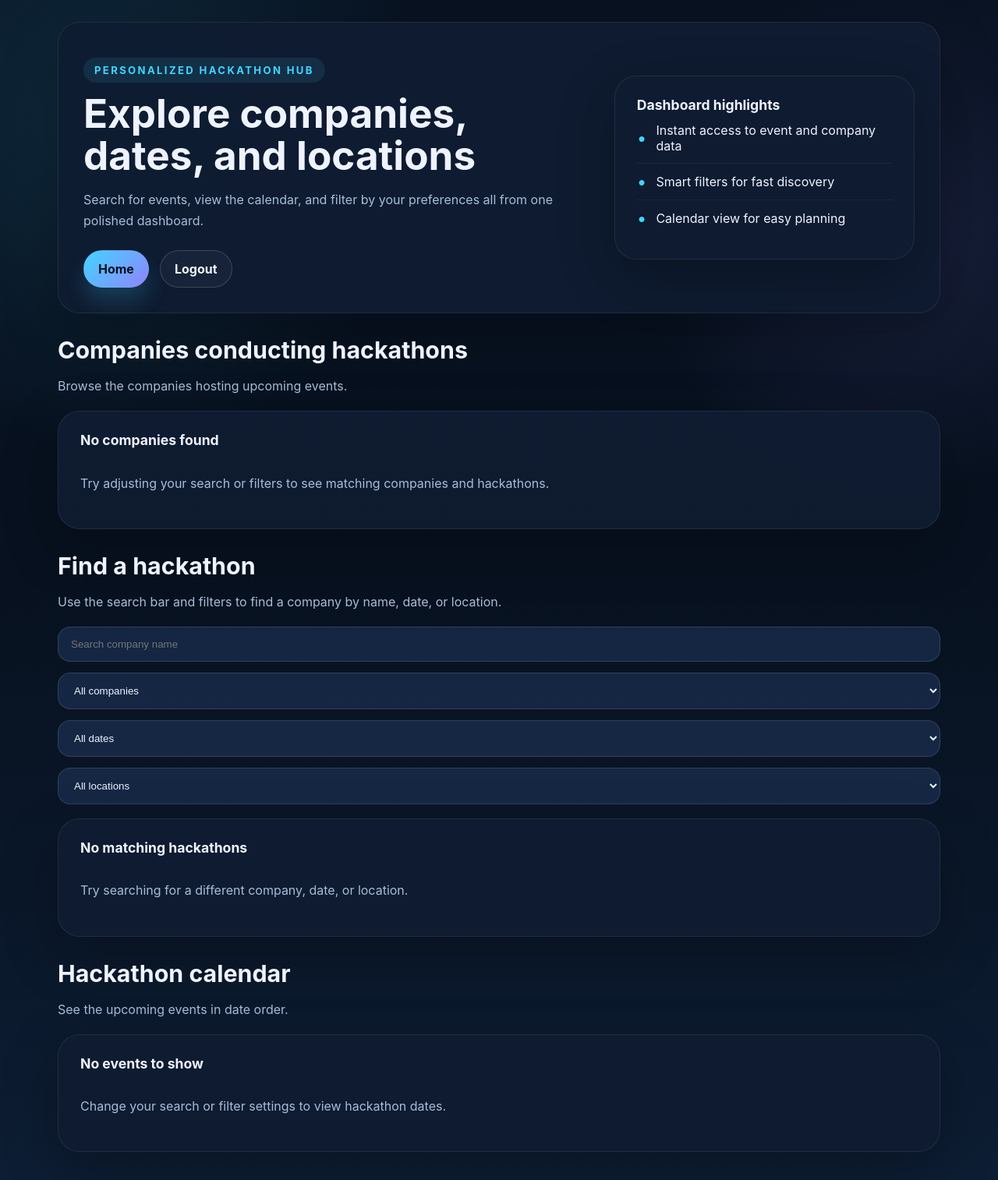
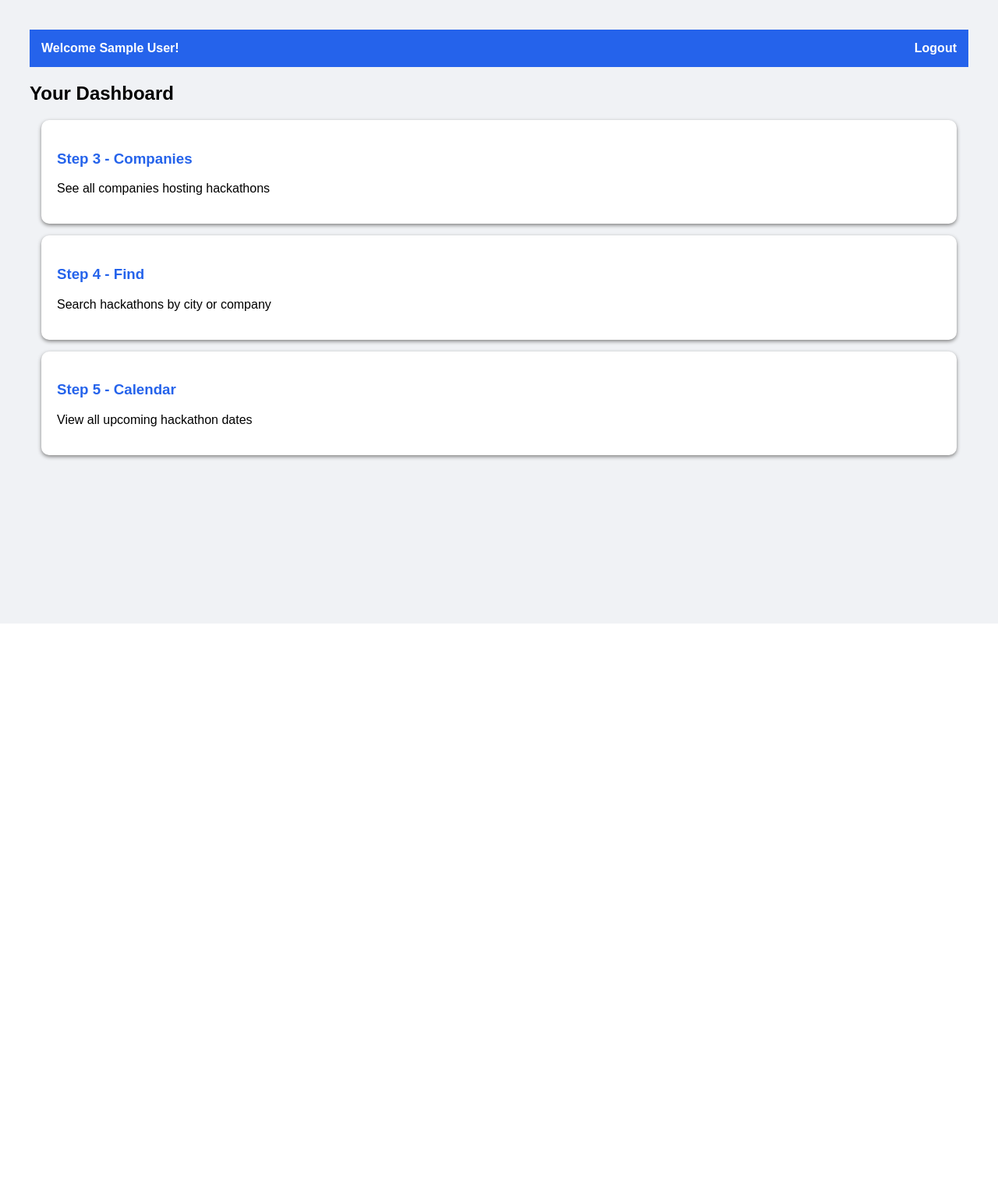
Before and after one commit to mudavathlalitha916/hack---tracker, a Flask app: page /dashboard in a window 1280 px wide. Shown: the whole page at 78% size. After the commit the page ends 800 px from the top, so only its background shows below. Run offline with Flask 3, Linux system fonts and the light colour scheme; the visitor is signed in with stand-in values (Sample User, id 1).

Commit message:
Redesign dashboard layout and navigation

```diff
--- a/templates/dashboard.html
+++ b/templates/dashboard.html
@@ -1,71 +1,21 @@
 <!DOCTYPE html>
-<html lang="en">
-  <head>
-    <meta charset="UTF-8" />
-    <meta name="viewport" content="width=device-width, initial-scale=1.0" />
-    <title>Dashboard | Hackathon Tracker</title>
-    <link rel="stylesheet" href="/static/styles.css" />
-  </head>
-  <body>
-    <div class="page-shell">
-      <header class="hero compact-hero" style="padding: 32px;">
-        <div>
-          <p class="eyebrow">Personalized hackathon hub</p>
-          <h1>Explore companies, dates, and locations</h1>
-          <p class="hero-text">Search for events, view the calendar, and filter by your preferences all from one polished dashboard.</p>
-          <div class="hero-actions">
-            <a class="btn primary" href="/">Home</a>
-            <a class="btn secondary" href="/login">Logout</a>
-          </div>
-        </div>
-        <div class="hero-card">
-          <h3>Dashboard highlights</h3>
-          <ul>
-            <li>Instant access to event and company data</li>
-            <li>Smart filters for fast discovery</li>
-            <li>Calendar view for easy planning</li>
-          </ul>
-        </div>
-      </header>
-
-      <main>
-        <section class="section">
-          <div class="section-heading">
-            <h2>Companies conducting hackathons</h2>
-            <p>Browse the companies hosting upcoming events.</p>
-          </div>
-          <div class="card-grid" id="companyGrid"></div>
-        </section>
-
-        <section class="section">
-          <div class="section-heading">
-            <h2>Find a hackathon</h2>
-            <p>Use the search bar and filters to find a company by name, date, or location.</p>
-          </div>
-          <div class="toolbar">
-            <input id="companySearch" type="text" placeholder="Search company name" />
-            <select id="companyFilter">
-              <option value="all">All companies</option>
-            </select>
-            <select id="dateFilter">
-              <option value="all">All dates</option>
-            </select>
-            <select id="locationFilter">
-              <option value="all">All locations</option>
-            </select>
-          </div>
-          <div class="card-grid" id="hackathonGrid"></div>
-        </section>
-
-        <section class="section">
-          <div class="section-heading">
-            <h2>Hackathon calendar</h2>
-            <p>See the upcoming events in date order.</p>
-          </div>
-          <div class="calendar-grid" id="calendarGrid"></div>
-        </section>
-      </main>
-    </div>
-    <script src="/static/app.js"></script>
-  </body>
+<html>
+<head><title>Dashboard</title>
+<style>
+body{font-family:Arial;padding:30px;background:#f0f2f5}
+.navbar{background:#2563eb;padding:15px;color:white;display:flex;justify-content:space-between}
+.card{background:white;padding:20px;margin:15px;border-radius:10px;box-shadow:0 2px 5px gray}
+a{text-decoration:none;color:#2563eb;font-weight:bold}
+</style>
+</head>
+<body>
+<div class="navbar">
+    <b>Welcome {{ name }}!</b>
+    <a href="/logout" style="color:white">Logout</a>
+</div>
+<h2>Your Dashboard</h2>
+<div class="card"><h3><a href="/step3">Step 3 - Companies </a></h3><p>See all companies hosting hackathons</p></div>
+<div class="card"><h3><a href="/step4">Step 4 - Find </a></h3><p>Search hackathons by city or company</p></div>
+<div class="card"><h3><a href="/step5">Step 5 - Calendar </a></h3><p>View all upcoming hackathon dates</p></div>
+</body>
 </html>
```
